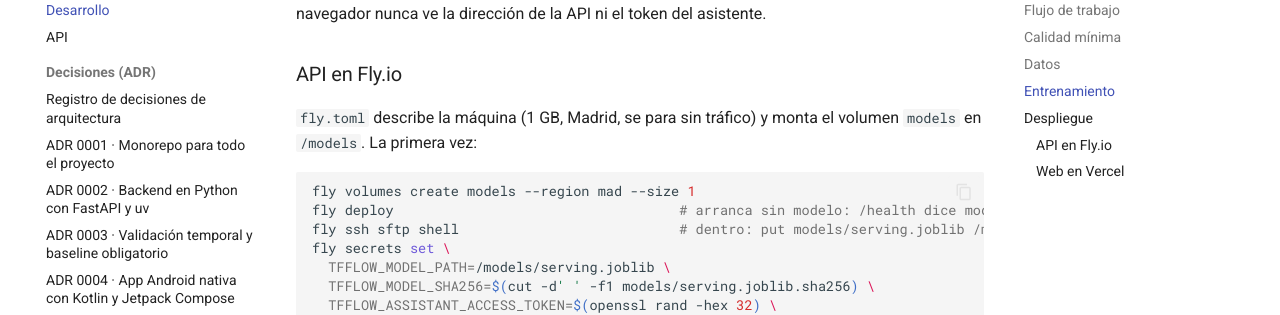
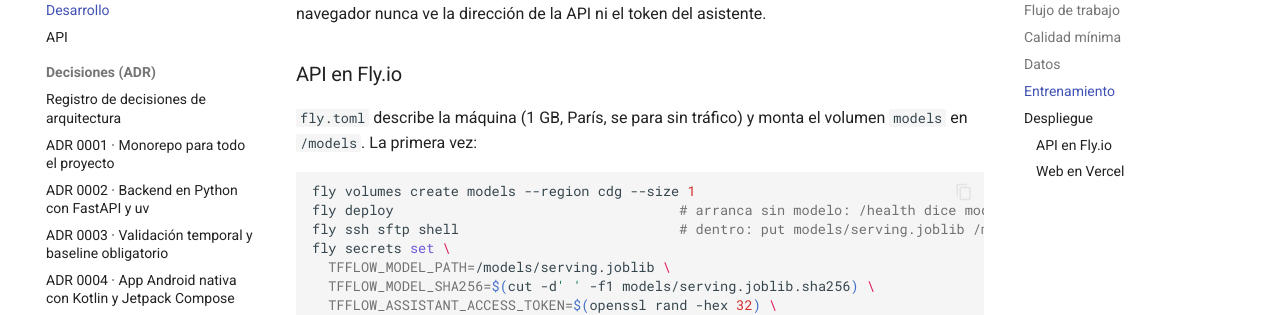
Before and after one commit to pgreyesdev/tf-flow, an MkDocs documentation site: the page built from docs/desarrollo.md, in a window 1280 px wide and 900 px high, scrolled down 1928 px. Shown: the part 152-467 px from the top of the window. Built offline with MkDocs 1.6.1 and Material for MkDocs 9.7.7, drawn with Linux system fonts in a browser that asks for light colours; comment, search, counter and statistics services are not loaded.

Commit message:
build: deploy the API to Paris, as Fly.io no longer provisions in Madrid

````diff
--- a/docs/desarrollo.md
+++ b/docs/desarrollo.md
@@ -82,11 +82,11 @@ navegador nunca ve la dirección de la API ni el token del asistente.
 
 ### API en Fly.io
 
-`fly.toml` describe la máquina (1 GB, Madrid, se para sin tráfico) y monta el volumen `models` en
+`fly.toml` describe la máquina (1 GB, París, se para sin tráfico) y monta el volumen `models` en
 `/models`. La primera vez:
 
 ```bash
-fly volumes create models --region mad --size 1
+fly volumes create models --region cdg --size 1
 fly deploy                                   # arranca sin modelo: /health dice model_loaded=false
 fly ssh sftp shell                           # dentro: put models/serving.joblib /models/serving.joblib
 fly secrets set \
--- a/fly.toml
+++ b/fly.toml
@@ -1,7 +1,7 @@
-# Despliegue de la API en Fly.io. Cambia `app` por el nombre que elegiste en `fly launch`.
+# Despliegue de la API en Fly.io. París (cdg) es la región más cercana que admite recursos nuevos.
 # El modelo vive en un volumen: ver la sección «Despliegue» de docs/desarrollo.md.
-app = "tf-flow-api"
-primary_region = "mad"
+app = "tf-flow"
+primary_region = "cdg"
 
 [build]
   dockerfile = "backend/Dockerfile"
````
